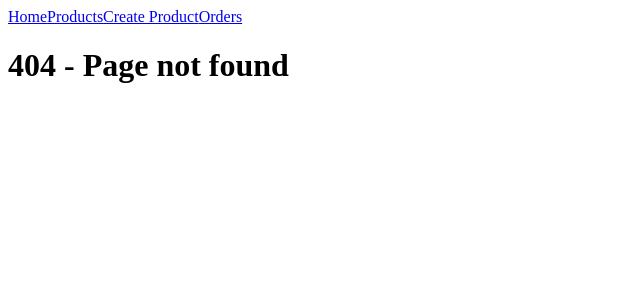
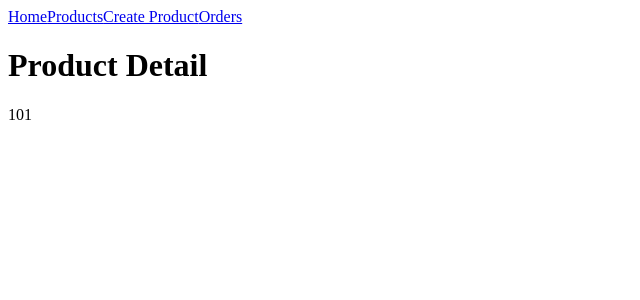
Before and after one commit to ankurnecessary/react-router-learning, a React (Vite) app in the folder lesson2/part2/project/react-router-learning/: page /products/101 in a window 1280 px wide. Before the commit this address had no page. Shown: the top 300 px of the page, without its empty margins (0-640 px from the left). Built offline with nearby package versions, Linux system fonts and the light colour scheme.

Commit message:
[lesson3][part1] Add ProductDetails page and it's routing

```diff
--- a/lesson2/part2/project/react-router-learning/src/App.tsx
+++ b/lesson2/part2/project/react-router-learning/src/App.tsx
@@ -5,6 +5,7 @@ import Orders from "./pages/Orders";
 import NotFound from "./pages/NotFound";
 import PageTemplate from "./pages/PageTemplate";
 import CreateProduct from "./pages/CreateProduct";
+import ProductDetails from "./pages/ProductDetails";
 
 function App() {
   return (
@@ -13,6 +14,7 @@ function App() {
         <Route index element={<Home />} />
         <Route path="products" element={<Products />} />
         <Route path="products/new" element={<CreateProduct />} />
+        <Route path="products/:productId" element={<ProductDetails />} />
         <Route path="orders" element={<Orders />} />
         <Route path="*" element={<NotFound />} />
       </Route>
--- /dev/null
+++ b/lesson2/part2/project/react-router-learning/src/pages/ProductDetails.tsx
@@ -0,0 +1,13 @@
+import { useParams } from "react-router";
+
+const ProductDetails = () => {
+  const params = useParams();
+  return (
+    <div>
+      <h1>Product Detail</h1>
+      <p>{params.productId}</p>
+    </div>
+  );
+};
+
+export default ProductDetails;
```
